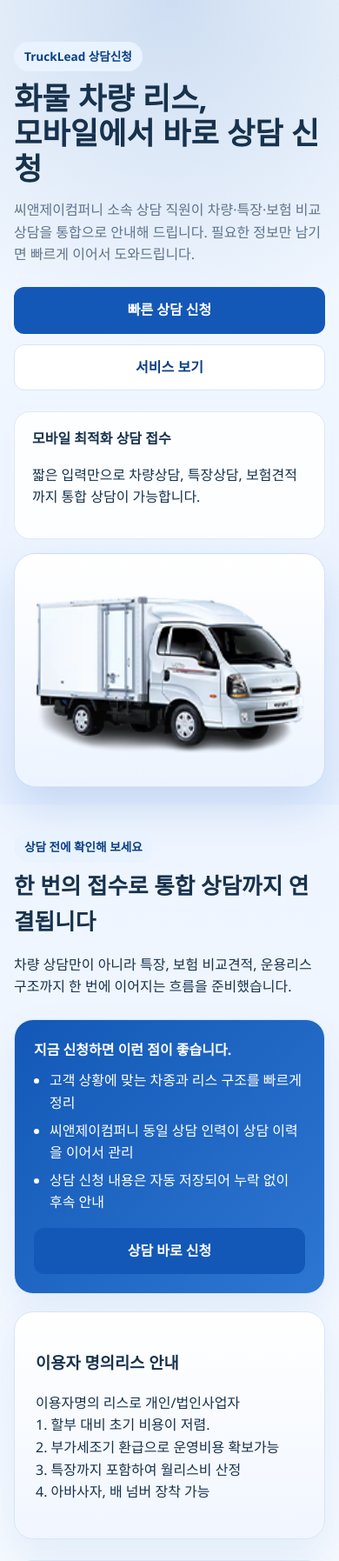
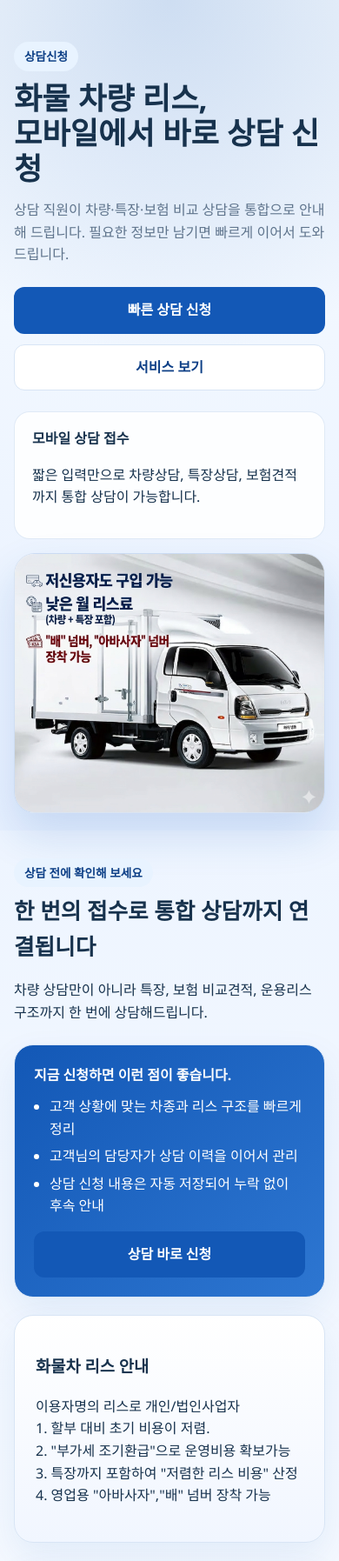
Before and after one commit to sujinchoo/Promotion_Truck_Platform, a Flask app: page /mobile in a window 390 px wide. Shown: the top 1795 px of the page at 87% size. Run offline with Flask 3, Linux system fonts and the light colour scheme.

Commit message:
Update mobile.html
사진수정 및 글자 수정.

```diff
--- a/templates/mobile.html
+++ b/templates/mobile.html
@@ -3,19 +3,19 @@
 {% block content %}
 <section class="hero mobile-hero compact-hero mobile-landing-shell">
     <div class="container narrow-container">
-        <span class="eyebrow">TruckLead 상담신청</span>
+        <span class="eyebrow">상담신청</span>
         <h1>화물 차량 리스,<br>모바일에서 바로 상담 신청</h1>
-        <p class="hero-text">씨앤제이컴퍼니 소속 상담 직원이 차량·특장·보험 비교 상담을 통합으로 안내해 드립니다. 필요한 정보만 남기면 빠르게 이어서 도와드립니다.</p>
+        <p class="hero-text">상담 직원이 차량·특장·보험 비교 상담을 통합으로 안내해 드립니다. 필요한 정보만 남기면 빠르게 이어서 도와드립니다.</p>
         <div class="hero-actions stacked-mobile-actions">
             <a class="btn btn-primary full-mobile" href="#consult">빠른 상담 신청</a>
             <a class="btn btn-secondary full-mobile" href="#mobile-benefits">서비스 보기</a>
         </div>
         <div class="mobile-hero-visual">
             <div class="visual-copy-card">
-                <strong>모바일 최적화 상담 접수</strong>
+                <strong>모바일 상담 접수</strong>
                 <p>짧은 입력만으로 차량상담, 특장상담, 보험견적까지 통합 상담이 가능합니다.</p>
             </div>
-            <img src="{{ url_for('static', filename='images/car_kind_img1.png') }}" alt="모바일 랜딩 화물 차량 상담 이미지">
+            <img src="{{ url_for('static', filename='images/car_title.png') }}" alt="모바일 랜딩 화물 차량 상담 이미지">
         </div>
     </div>
 </section>
@@ -25,14 +25,14 @@
         <div class="section-head mobile-benefits-head">
             <span class="eyebrow">상담 전에 확인해 보세요</span>
             <h2>한 번의 접수로 통합 상담까지 연결됩니다</h2>
-            <p>차량 상담만이 아니라 특장, 보험 비교견적, 운용리스 구조까지 한 번에 이어지는 흐름을 준비했습니다.</p>
+            <p>차량 상담만이 아니라 특장, 보험 비교견적, 운용리스 구조까지 한 번에 상담해드립니다.</p>
         </div>
         <div class="mobile-hook-card">
             <div>
                 <strong>지금 신청하면 이런 점이 좋습니다.</strong>
                 <ul>
                     <li>고객 상황에 맞는 차종과 리스 구조를 빠르게 정리</li>
-                    <li>씨앤제이컴퍼니 동일 상담 인력이 상담 이력을 이어서 관리</li>
+                    <li>고객님의 담당자가 상담 이력을 이어서 관리</li>
                     <li>상담 신청 내용은 자동 저장되어 누락 없이 후속 안내</li>
                 </ul>
             </div>
@@ -40,12 +40,12 @@
         </div>
         <div class="card-grid one mobile-benefit-cards">
             <article class="info-card accent-card">
-                <h3>이용자 명의리스 안내</h3>
+                <h3>화물차 리스 안내</h3>
                 <p>이용자명의 리스로 개인/법인사업자<br>
                 1. 할부 대비 초기 비용이 저렴.<br>
-                2. 부가세조기 환급으로 운영비용 확보가능<br>
-                3. 특장까지 포함하여 월리스비 산정<br>
-                4. 아바사자, 배 넘버 장착 가능</p>
+                2. "부가세 조기환급"으로 운영비용 확보가능<br>
+                3. 특장까지 포함하여 "저렴한 리스 비용" 산정<br>
+                4. 영업용 "아바사자","배" 넘버 장착 가능</p>
             </article>
             <article class="info-card accent-card">
                 <h3>운영 관리</h3>
@@ -64,7 +64,7 @@
 <section id="consult" class="section consult-section compact-section mobile-consult">
     <div class="container narrow-container consult-grid single-column">
         <div>
-            <span class="eyebrow">TruckLead 상담신청</span>
+            <span class="eyebrow">상담신청</span>
             <h2>화물 차량 상담을 남겨주시면 빠르게 연락드립니다</h2>
             <p>1. 1톤 차량 전문가가 상담(차량,특장,비교 보험)해 드립니다.<br>
             2. 3.5톤, 5톤, 11톤 등 큰톤수 화물차도 특장을 포함 리스 청구 도와 드립니다.</p>
```
